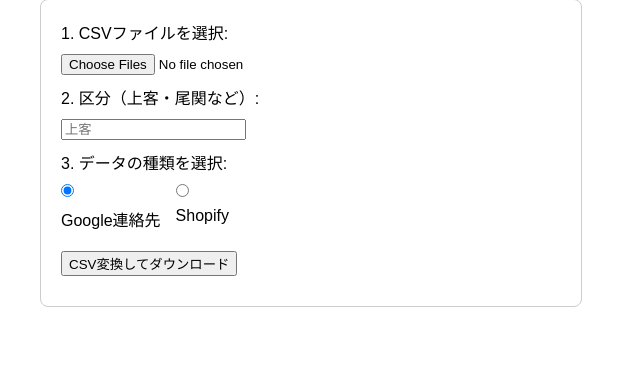
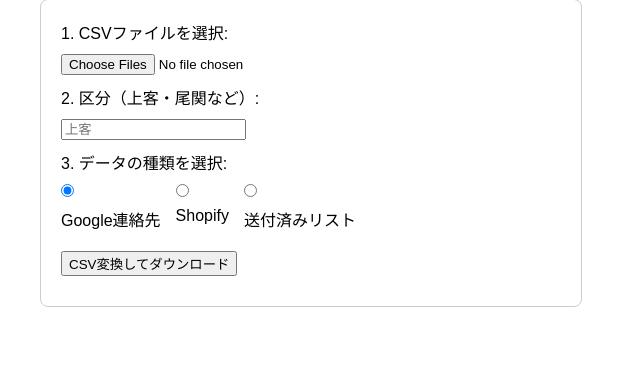
Before and after one commit to CreativeBridge5/LabelMaster_v2, a Flask app: page / in a window 1280 px wide. Shown: the part 108-482 px from the top of the page, without its empty margins (0-640 px from the left). Run offline with Flask 3, Linux system fonts and the light colour scheme.

Commit message:
Update index.html

```diff
--- a/templates/index.html
+++ b/templates/index.html
@@ -24,6 +24,7 @@
             <div class="radio-group">
                 <label><input type="radio" name="mode" value="google" checked> Google連絡先</label>
                 <label><input type="radio" name="mode" value="shopify"> Shopify</label>
+                <label><input type="radio" name="mode" value="sent"> 送付済みリスト</label>
             </div>
 
             <button type="submit">CSV変換してダウンロード</button>
```
